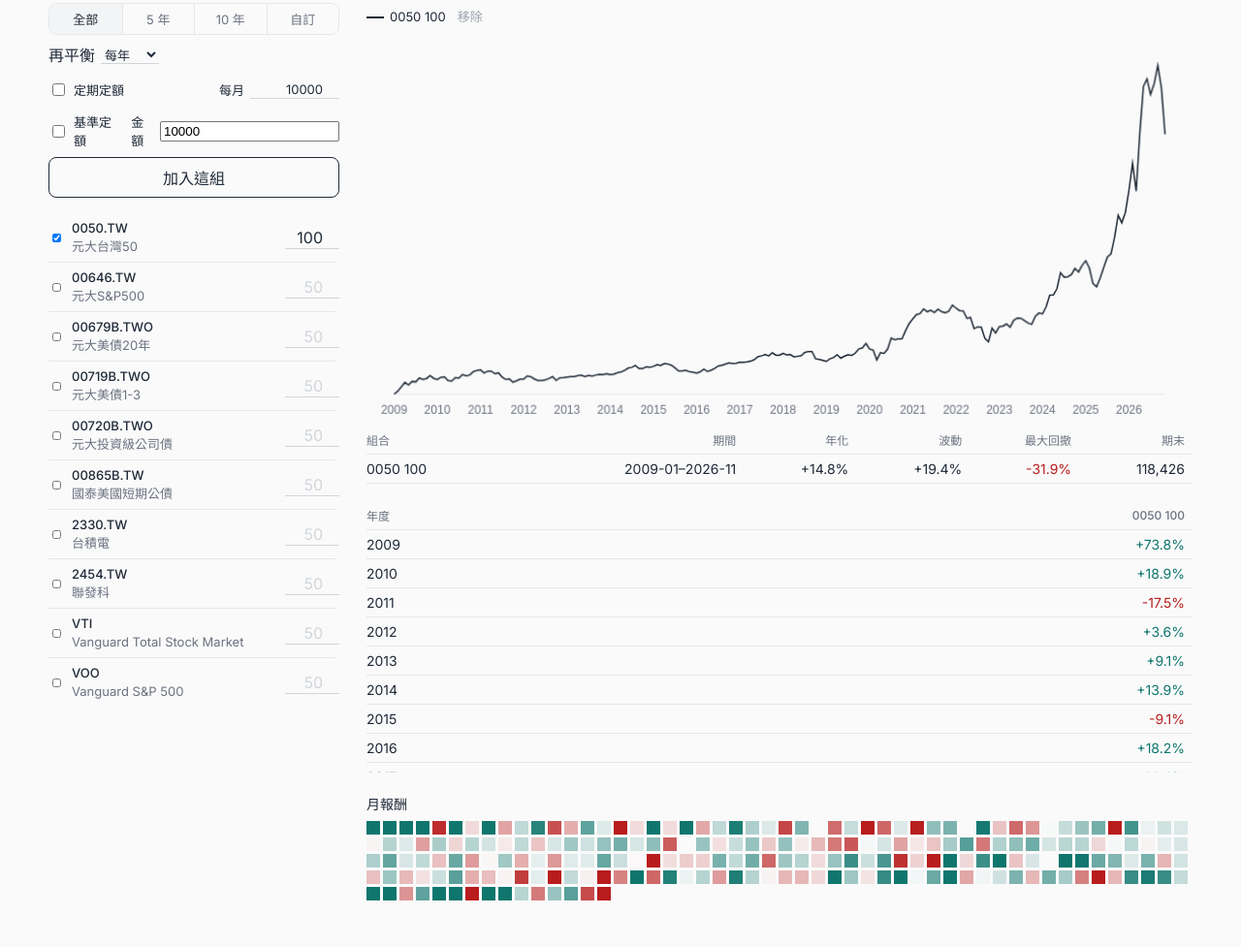
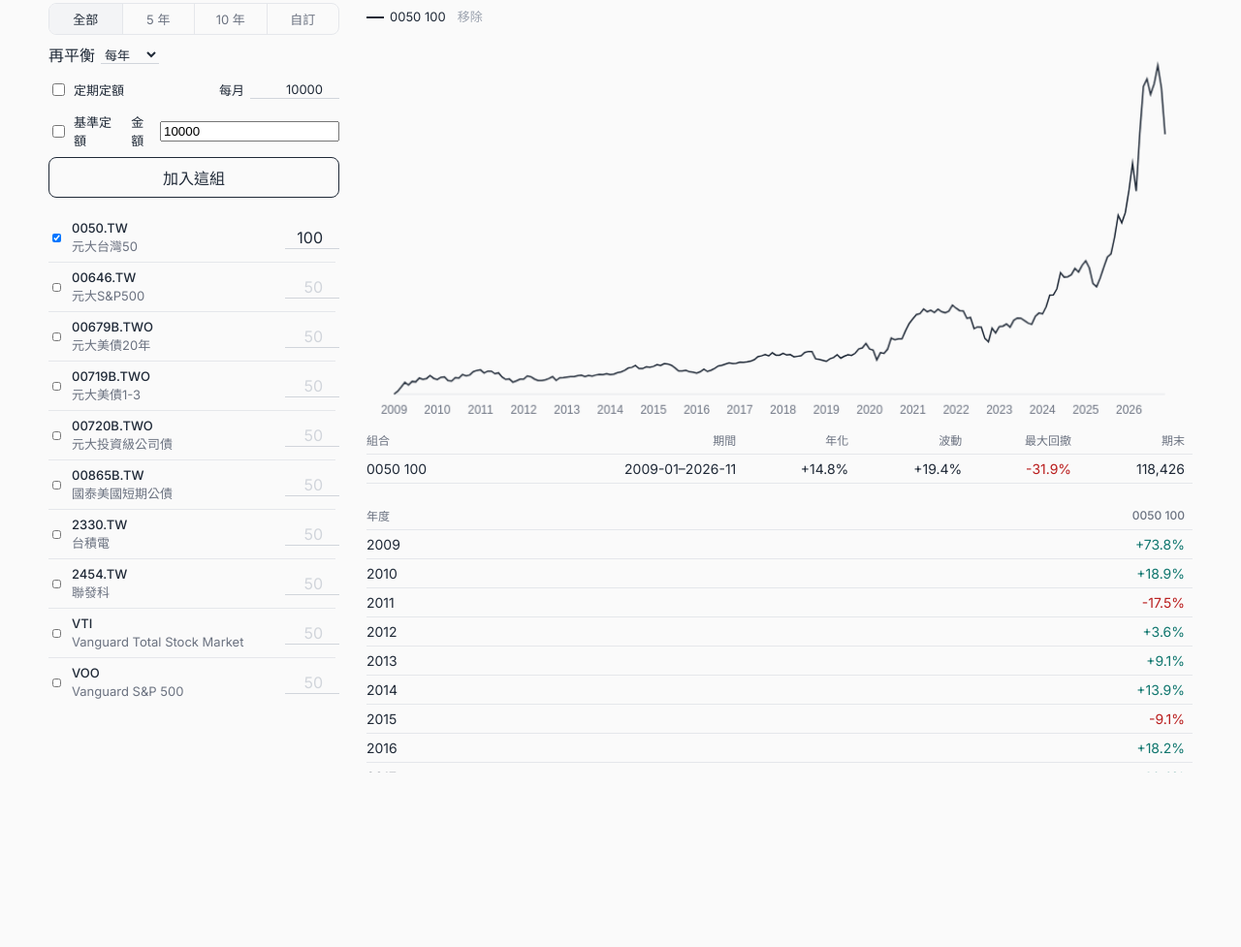
Before and after one commit to Tomlord1122/tomtom-investment, a plain HTML site: page web/index.html in a window 1280 px wide. Shown: the part 164-1141 px from the top of the page at 97% size. After the commit the page ends 1009 px from the top, so only its background shows below. Drawn offline with Linux system fonts and the light colour scheme.

Commit message:
fix(web): remove the monthly return squares
Signed-off-by: Tom Liu (Liu Hsiu-Chi) <0xtomlord1122@gmail.com>

```diff
--- a/web/app.js
+++ b/web/app.js
@@ -434,12 +434,6 @@ function renderTables() {
       <td>${money.format(mix.dca ? mix.curve.at(-1)[1] : mix.monthly * mix.rows.reduce((growth, [, value]) => growth * (1 + value), 1))}</td>
     </tr>
   `).join("");
-  const heatMix = mixes.find((mix) => !mix.benchmark);
-  document.querySelector("#heat").innerHTML = heatMix ? heatMix.rows.map(([month, value]) => {
-    const alpha = Math.min(Math.abs(value) / 0.08, 1);
-    const color = value < 0 ? `rgba(185, 28, 28, ${alpha})` : `rgba(15, 118, 110, ${alpha})`;
-    return `<i title="${month} ${pct(value)}" style="background:${color}"></i>`;
-  }).join("") : "";
   const years = [...new Set(mixes.flatMap((mix) => annualRows(mix.rows).map((row) => row.year)))].sort();
   document.querySelector("#year-head").innerHTML = `<th>年度</th>${mixes.map((mix) => `<th>${mix.name}</th>`).join("")}`;
   document.querySelector("#years").innerHTML = years.map((year) => {
--- a/web/index.html
+++ b/web/index.html
@@ -80,8 +80,6 @@
             <tbody id="years"></tbody>
           </table>
         </div>
-        <h2>月報酬</h2>
-        <div id="heat"></div>
       </div>
     </section>
   </main>
--- a/web/styles.css
+++ b/web/styles.css
@@ -206,12 +206,6 @@ button {
 
 .chart-mode { grid-template-columns: repeat(3, 1fr); margin-bottom: 10px; }
 
-h2 { margin: 22px 0 0; font-size: 14px; font-weight: 560; }
-
-#heat { display: flex; flex-wrap: wrap; gap: 3px; margin-top: 8px; }
-
-#heat i { width: 14px; height: 14px; background: #e5e7eb; }
-
 .chart-wrap { position: relative; }
 
 canvas { width: 100%; height: auto; cursor: crosshair; }
```
